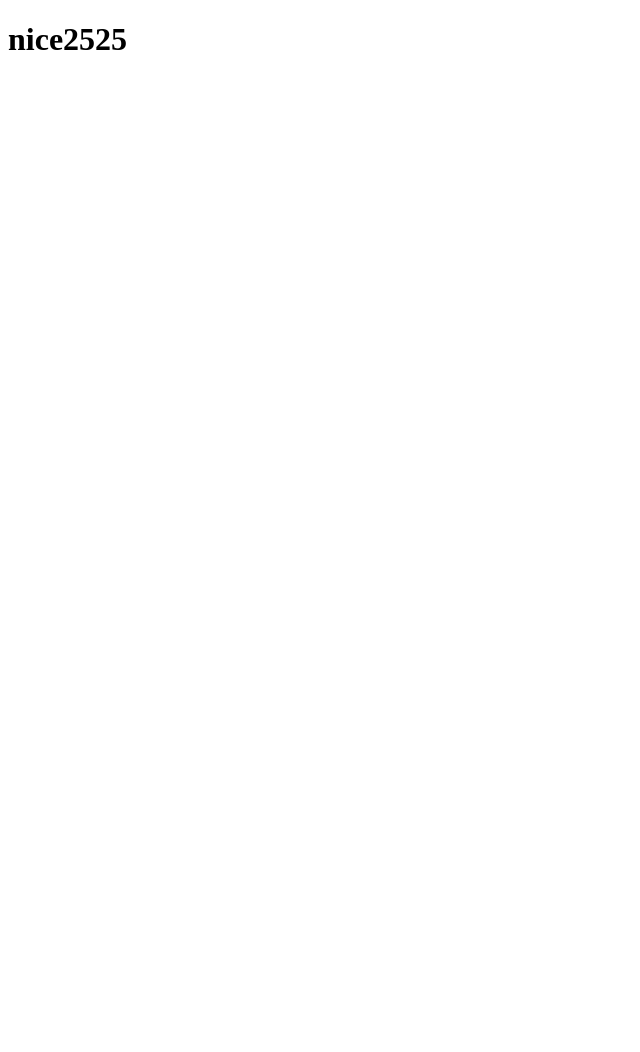
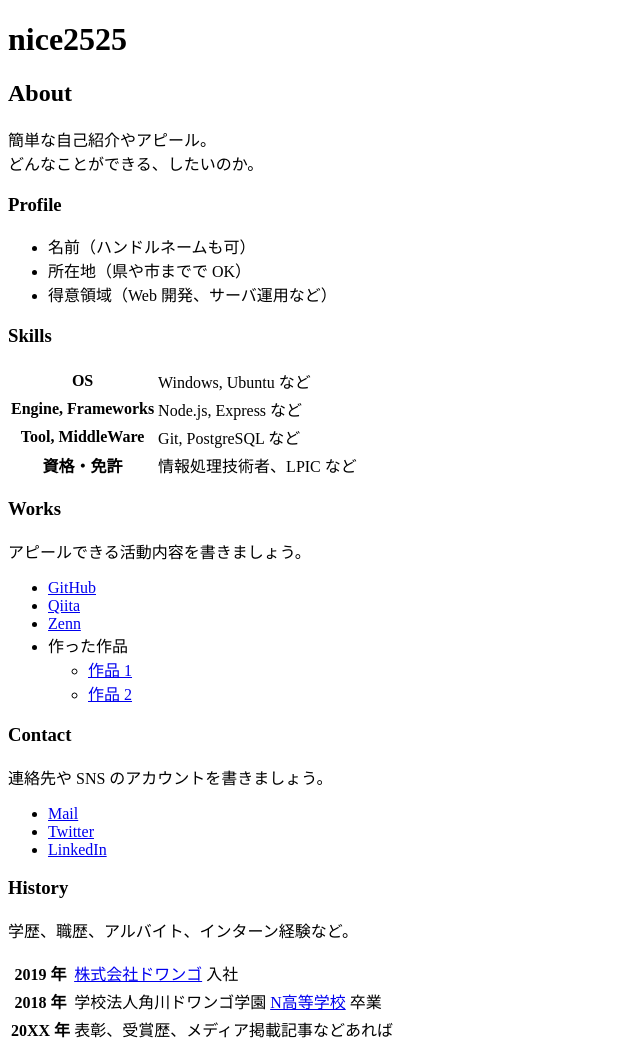
Before and after one commit to nice2525/nice2525.github.io, a plain HTML site: page index.html in a window 1280 px wide. Shown: the whole page, without its empty margins (0-640 px from the left). Before the commit the page ends 800 px from the top, so only its background shows below. Drawn offline with Linux system fonts and the light colour scheme.

Commit message:
情報追加(仮)

```diff
--- a/index.html
+++ b/index.html
@@ -7,5 +7,79 @@
   </head>
   <body>
     <h1>nice2525</h1>
+
+
+    <h2>About</h2>
+    <p>
+      簡単な自己紹介やアピール。<br>
+      どんなことができる、したいのか。
+    </p>
+
+    <h3>Profile</h3>
+    <ul>
+      <li>名前（ハンドルネームも可）</li>
+      <li>所在地（県や市までで OK）</li>
+      <li>得意領域（Web 開発、サーバ運用など）</li>
+    </ul>
+
+    <h3>Skills</h3>
+    <table>
+      <tr>
+        <th>OS</th>
+        <td>Windows, Ubuntu など</td>
+      </tr>
+      <tr>
+        <th>Engine, Frameworks</th>
+        <td>Node.js, Express など</td>
+      </tr>
+      <tr>
+        <th>Tool, MiddleWare</th>
+        <td>Git, PostgreSQL など</td>
+      </tr>
+      <tr>
+        <th>資格・免許</th>
+        <td>情報処理技術者、LPIC など</td>
+      </tr>
+    </table>
+
+    <h3>Works</h3>
+    <p>アピールできる活動内容を書きましょう。</p>
+    <ul>
+      <li><a href="https://github.com/">GitHub</a></li>
+      <li><a href="https://qiita.com/">Qiita</a></li>
+      <li><a href="https://zenn.dev/">Zenn</a></li>
+      <li>
+        作った作品
+        <ul>
+          <li><a href="https://example.com/">作品 1</a></li>
+          <li><a href="https://example.com/">作品 2</a></li>
+        </ul>
+      </li>
+    </ul>
+
+    <h3>Contact</h3>
+    <p>連絡先や SNS のアカウントを書きましょう。</p>
+    <ul>
+      <li><a href="mailto:name@example.com">Mail</a></li>
+      <li><a href="https://twitter.com/n_yobikou">Twitter</a></li>
+      <li><a href="https://www.linkedin.com/">LinkedIn</a></li>
+    </ul>
+
+    <h3>History</h3>
+    <p>学歴、職歴、アルバイト、インターン経験など。</p>
+    <table>
+      <tr>
+        <th>2019 年</th>
+        <td><a href="https://dwango.co.jp/">株式会社ドワンゴ</a> 入社</td>
+      </tr>
+      <tr>
+        <th>2018 年</th>
+        <td>学校法人角川ドワンゴ学園 <a href="https://nnn.ed.jp/">N高等学校</a> 卒業</td>
+      </tr>
+      <tr>
+        <th>20XX 年</th>
+        <td>表彰、受賞歴、メディア掲載記事などあれば</td>
+      </tr>
+    </table>
   </body>
 </html>
```
